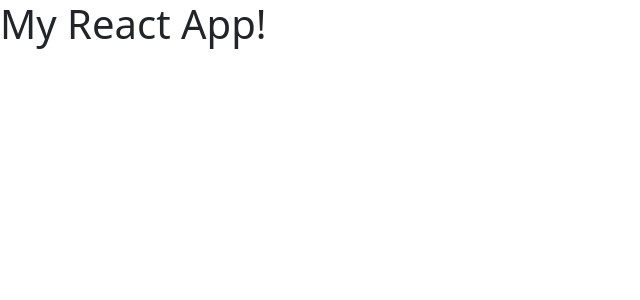
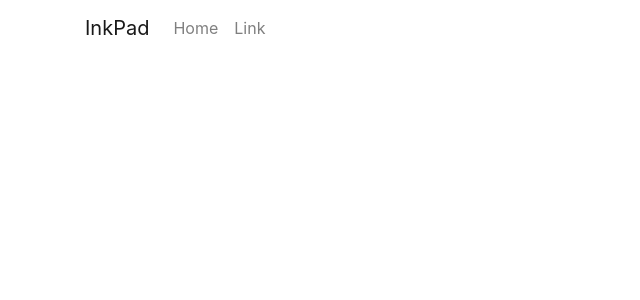
Before and after one commit to llewellynksj/pp5-kl, a React (Create React App) app: page / in a window 1280 px wide. Shown: the top 300 px of the page, without its empty margins (0-640 px from the left). Built offline with nearby package versions, Linux system fonts and the light colour scheme.

Commit message:
Add base NavBar

```diff
--- a/package.json
+++ b/package.json
@@ -6,8 +6,11 @@
     "@testing-library/jest-dom": "^5.17.0",
     "@testing-library/react": "^13.4.0",
     "@testing-library/user-event": "^13.5.0",
+    "bootstrap": "^4.6.0",
     "react": "^18.2.0",
+    "react-bootstrap": "^1.6.3",
     "react-dom": "^18.2.0",
+    "react-icons": "^5.0.1",
     "react-scripts": "5.0.1",
     "web-vitals": "^2.1.4"
   },
--- a/public/index.html
+++ b/public/index.html
@@ -17,8 +17,8 @@
     <!-- Bootstrap -->
     <link
       rel="stylesheet"
-      href="https://cdn.jsdelivr.net/npm/bootstrap@5.3.0/dist/css/bootstrap.min.css"
-      integrity="sha384-9ndCyUaIbzAi2FUVXJi0CjmCapSmO7SnpJef0486qhLnuZ2cdeRhO02iuK6FUUVM"
+      href="https://cdn.jsdelivr.net/npm/bootstrap@4.6.0/dist/css/bootstrap.min.css"
+      integrity="sha384-B0vP5xmATw1+K9KRQjQERJvTumQW0nPEzvF6L/Z6nronJ3oUOFUFpCjEUQouq2+l"
       crossorigin="anonymous"
     />
     <link rel="manifest" href="%PUBLIC_URL%/manifest.json" crossorigin="use-credentials" />
--- a/src/App.js
+++ b/src/App.js
@@ -1,10 +1,9 @@
-import logo from './logo.svg';
-import './App.css';
+import NavBar from "./components/NavBar";
 
 function App() {
   return (
     <div>
-      <h1>My React App!</h1>
+      <NavBar />
     </div>
   );
 }
--- /dev/null
+++ b/src/components/NavBar.js
@@ -0,0 +1,24 @@
+import Container from 'react-bootstrap/Container';
+import Nav from 'react-bootstrap/Nav';
+import Navbar from 'react-bootstrap/Navbar';
+
+import React from 'react'
+
+const NavBar = () => {
+  return (
+    <Navbar expand="lg" className="bg-body-tertiary">
+      <Container>
+        <Navbar.Brand href="#home">InkPad</Navbar.Brand>
+        <Navbar.Toggle aria-controls="basic-navbar-nav" />
+        <Navbar.Collapse id="basic-navbar-nav">
+          <Nav className="me-auto">
+            <Nav.Link href="#home">Home</Nav.Link>
+            <Nav.Link href="#link">Link</Nav.Link>
+          </Nav>
+        </Navbar.Collapse>
+      </Container>
+    </Navbar>
+  );
+}
+
+export default NavBar;
```
Also changed, not shown: .gitpod.yml (added), src/styles/NavBar.module.css (added), 1 other file (tests, documents, lock files or other folders).
